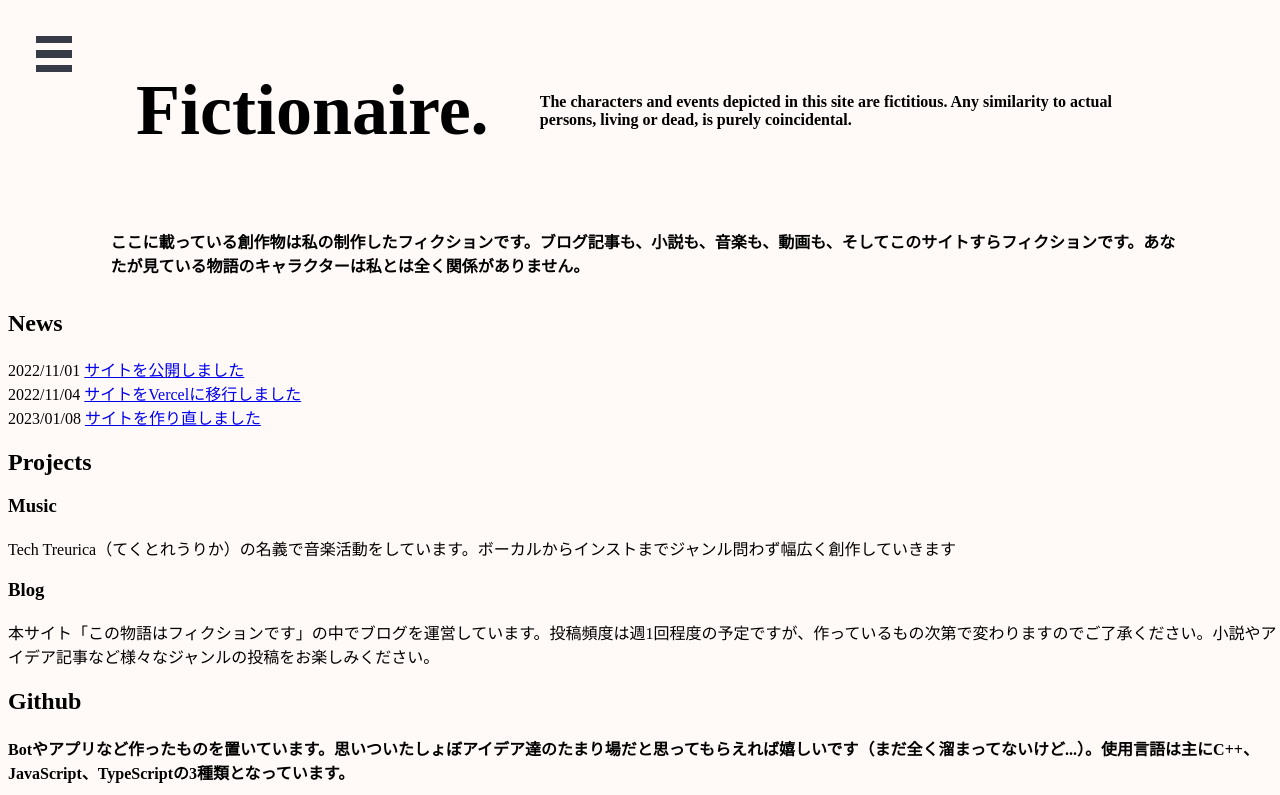
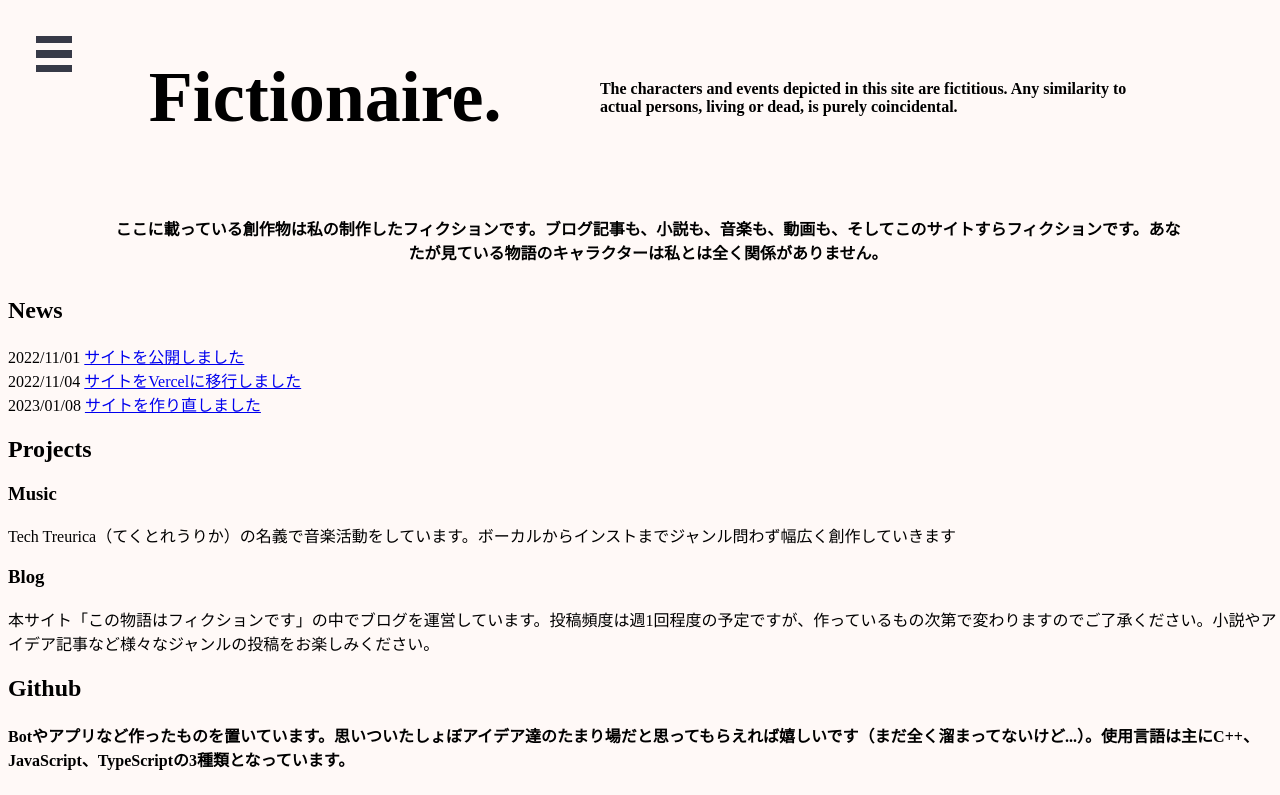
Before and after one commit to Reprereer/nextjs_site, a Next.js app: page / in a window 1280 px wide. Shown: the top 795 px of the page. Built offline with nearby package versions, Linux system fonts and the light colour scheme.

Commit message:
サイト上部のコンポーネントのstyled-componentsを調整した

```diff
--- a/components/intro.jsx
+++ b/components/intro.jsx
@@ -54,7 +54,32 @@ const StyledTitleBox = styled.div`
   ${({ theme }) => theme.breakpoint.media.base`
     display: flex;
     gap: 10%;
-    padding: 30px;
+    padding-bottom: 1%;
+    padding-left: 3%;
+    padding-right: 4%;
+    align-items: center;
+    grid-area: content;
+    justify-content: center;
+    flex-direction: column;
+  `}
+  ${({ theme }) => theme.breakpoint.media.ss`
+    display: flex;
+    gap: 10%;
+    padding-bottom: 1%;
+    padding-left: 4%;
+    padding-right: 5%;
+    align-items: center;
+    grid-area: content;
+    justify-content: center;
+    flex-direction: column;
+  `}
+  ${({ theme }) => theme.breakpoint.media.sm`
+    display: flex;
+    flex: auto;
+    gap: 10%;
+    padding-bottom: 1%;
+    padding-left: 5%;
+    padding-right: 6%;
     align-items: center;
     grid-area: content;
     justify-content: center;
@@ -62,11 +87,32 @@ const StyledTitleBox = styled.div`
   `}
   ${({ theme }) => theme.breakpoint.media.md`
     display: flex;
-    gap: 5%;
-    padding-top: 1%;
+    flex: auto;
+    padding-bottom: 1%;
+    padding-left: 9%;
+    padding-right: 10%;
+    align-items: center;
+    grid-area: content;
+    justify-content: center;
+    flex-direction: row;
+  `}
+  ${({theme}) => theme.breakpoint.media.lg`
+    display: flex;
+    flex: auto;
     padding-bottom: 1%;
     padding-left: 10%;
-    padding-right: 10%;
+    padding-right: 11%;
+    align-items: center;
+    grid-area: content;
+    justify-content: center;
+    flex-direction: row;
+  `}
+  ${({theme}) => theme.breakpoint.media.xl`
+    display: flex;
+    flex: auto;
+    padding-bottom: 1%;
+    padding-left: 11%;
+    padding-right: 12%;
     align-items: center;
     grid-area: content;
     justify-content: center;
@@ -77,8 +123,12 @@ const StyledTitleBox = styled.div`
 const StyledMessage = styled.h4`
   ${({ theme }) => theme.breakpoint.media.base`
     color: ${theme.colors.black};
+    text-align: center;
+    font-size: ${theme.fonts.size.base};
+  `}
+  ${({ theme }) => theme.breakpoint.media.md`
+    color: ${theme.colors.black};
     text-align: left;
     font-size: ${theme.fonts.size.base};
-    overflow-wrap: break-word;
   `}
 `
--- a/components/message.jsx
+++ b/components/message.jsx
@@ -49,7 +49,7 @@ export const StyledHeadline = styled.h2`
 export const StyledMessage = styled.h3`
     ${({ theme }) => theme.breakpoint.media.base`
         color: ${theme.colors.black};
-        text-align: left;
+        text-align: center;
         font-size: ${theme.fonts.size.base};
         overflow-wrap: break-word;
         padding-bottom: 1%;
```
